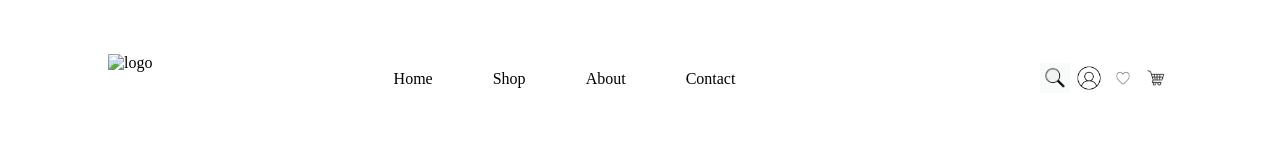
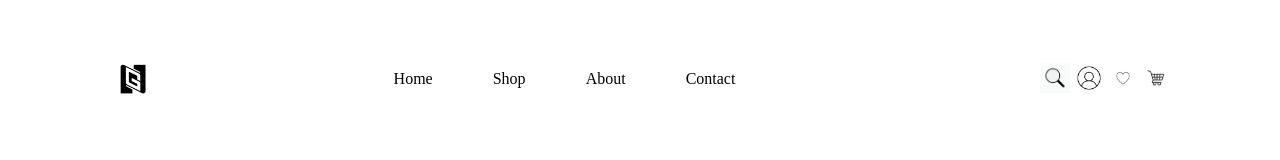
Before and after one commit to codeville-2024/e-commerce-gift, a plain HTML site: page product-list.html in a window 1280 px wide. Shown: the top 160 px of the page. Drawn offline with Linux system fonts and the light colour scheme; the site is published under a folder, as on GitHub Pages, so addresses that start at the root find nothing.

Commit message:
v4 commit

```diff
--- a/product-list.html
+++ b/product-list.html
@@ -8,7 +8,7 @@
   </head>
   <body>
     <header id="header">
-      <img src="/Images/NG_or_GN_Logo-3.jpg" alt="logo" id="logo" />
+      <img src="Images/NG_or_GN_Logo-3.jpg" alt="logo" id="logo" />
       <ul>
         <li>Home</li>
         <li>Shop</li>
```
Also changed, not shown: product.details.js (line endings or trailing spaces).
